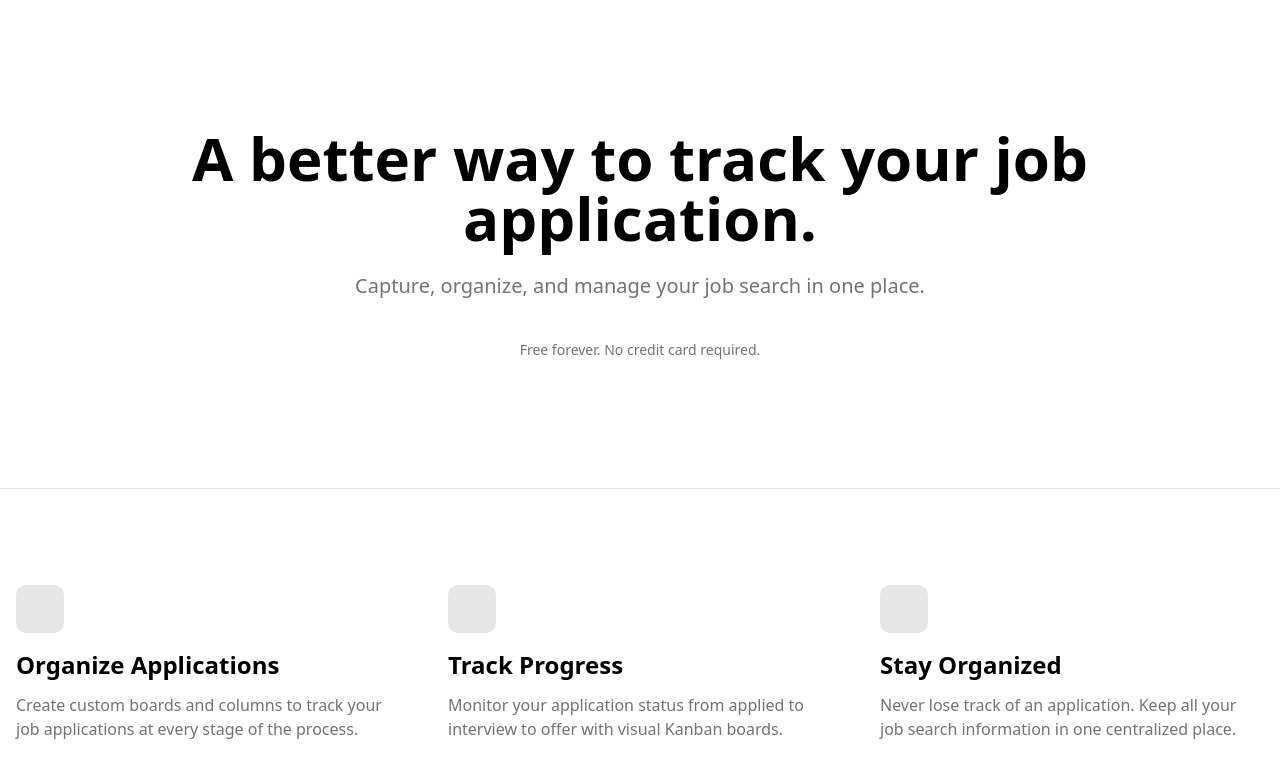
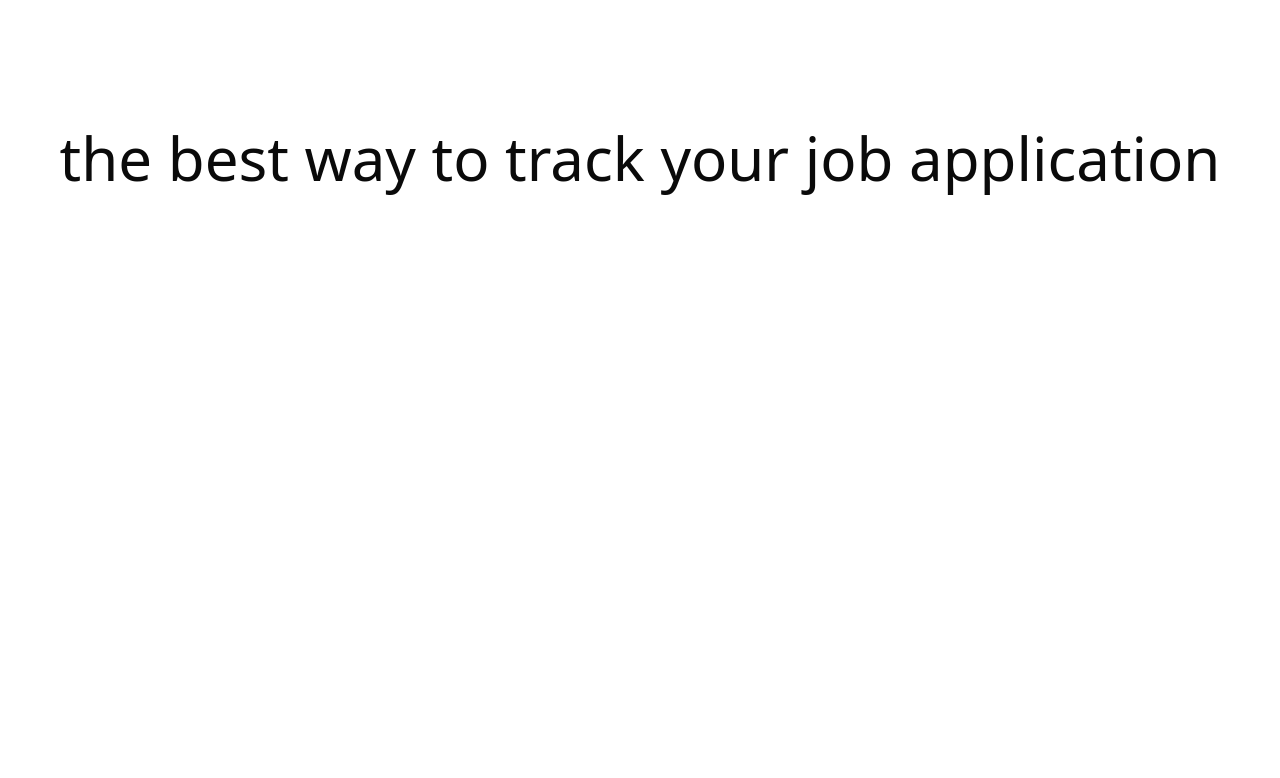
Before and after one commit to sandula-sanchana/Job-application-tracker, a Next.js app: page / in a window 1280 px wide. Shown: the top 778 px of the page. Built offline with nearby package versions, Linux system fonts and the light colour scheme.

Commit message:
add home page main text

```diff
--- a/app/globals.css
+++ b/app/globals.css
@@ -6,8 +6,8 @@
 @theme inline {
     --color-background: var(--background);
     --color-foreground: var(--foreground);
-    --font-sans: var(--font-geist-sans);
-    --font-mono: var(--font-geist-mono);
+    /*--font-sans: var(--font-geist-sans);*/
+    /*--font-mono: var(--font-geist-mono);*/
     --color-sidebar-ring: var(--sidebar-ring);
     --color-sidebar-border: var(--sidebar-border);
     --color-sidebar-accent-foreground: var(--sidebar-accent-foreground);
--- a/app/page.tsx
+++ b/app/page.tsx
@@ -4,76 +4,16 @@
   return (
    <>
        <div className="flex min-h-screen flex-col bg-white">
-           <main className="flex-1">
-               {/* Hero Section */}
-               <section className="container mx-auto px-4 py-32">
-                   <div className="mx-auto max-w-4xl text-center">
-                       <h1 className="text-black mb-6 text-6xl font-bold">
-                           A better way to track your job application.
-                       </h1>
-                       <p className="text-muted-foreground mb-10 text-xl">
-                           Capture, organize, and manage your job search in one place.
-                       </p>
-                       <div className="flex flex-col items-center gap-4">
-                           {/*<Link href="/sign-up">*/}
-                           {/*    <Button size="lg" className="h-12 px-8 text-lg font-medium">*/}
-                           {/*        Start for free <ArrowRight className="ml-2" />*/}
-                           {/*    </Button>*/}
-                           {/*</Link>*/}
-                           <p className="text-sm text-muted-foreground">
-                               Free forever. No credit card required.
-                           </p>
-                       </div>
-                   </div>
-               </section>
+          <main className='flex'>
+              <section className='container mx-auto px-4 py-32 text-6xl'>
+                 <div>
+                     <h1 className='text-center'>
+                         the best way to track your job application
+                     </h1>
+                 </div>
 
-               {/* Hero Images Section with Tabs */}
-               {/*<ImageTabs />*/}
-
-               {/* Features Section */}
-               <section className="border-t bg-white py-24">
-                   <div className="container mx-auto px-4">
-                       <div className="grid gap-12 md:grid-cols-3">
-                           <div className="flex flex-col">
-                               <div className="mb-4 inline-flex h-12 w-12 items-center justify-center rounded-lg bg-primary/10">
-                                   {/*<Briefcase className="h-6 w-6 text-primary" />*/}
-                               </div>
-                               <h3 className="mb-3 text-2xl font-semibold text-black">
-                                   Organize Applications
-                               </h3>
-                               <p className="text-muted-foreground">
-                                   Create custom boards and columns to track your job
-                                   applications at every stage of the process.
-                               </p>
-                           </div>
-                           <div className="flex flex-col">
-                               <div className="mb-4 inline-flex h-12 w-12 items-center justify-center rounded-lg bg-primary/10">
-                                   {/*<TrendingUp className="h-6 w-6 text-primary" />*/}
-                               </div>
-                               <h3 className="mb-3 text-2xl font-semibold text-black">
-                                   Track Progress
-                               </h3>
-                               <p className="text-muted-foreground">
-                                   Monitor your application status from applied to interview to
-                                   offer with visual Kanban boards.
-                               </p>
-                           </div>
-                           <div className="flex flex-col">
-                               <div className="mb-4 inline-flex h-12 w-12 items-center justify-center rounded-lg bg-primary/10">
-                                   {/*<CheckCircle2 className="h-6 w-6 text-primary" />*/}
-                               </div>
-                               <h3 className="mb-3 text-2xl font-semibold text-black">
-                                   Stay Organized
-                               </h3>
-                               <p className="text-muted-foreground">
-                                   Never lose track of an application. Keep all your job search
-                                   information in one centralized place.
-                               </p>
-                           </div>
-                       </div>
-                   </div>
-               </section>
-           </main>
+              </section>
+          </main>
        </div>
    </>
   );
--- /dev/null
+++ b/components/ui/button.tsx
@@ -0,0 +1,62 @@
+import * as React from "react"
+import { Slot } from "@radix-ui/react-slot"
+import { cva, type VariantProps } from "class-variance-authority"
+
+import { cn } from "@/lib/utils"
+
+const buttonVariants = cva(
+  "inline-flex items-center justify-center gap-2 whitespace-nowrap rounded-md text-sm font-medium transition-all disabled:pointer-events-none disabled:opacity-50 [&_svg]:pointer-events-none [&_svg:not([class*='size-'])]:size-4 shrink-0 [&_svg]:shrink-0 outline-none focus-visible:border-ring focus-visible:ring-ring/50 focus-visible:ring-[3px] aria-invalid:ring-destructive/20 dark:aria-invalid:ring-destructive/40 aria-invalid:border-destructive",
+  {
+    variants: {
+      variant: {
+        default: "bg-primary text-primary-foreground hover:bg-primary/90",
+        destructive:
+          "bg-destructive text-white hover:bg-destructive/90 focus-visible:ring-destructive/20 dark:focus-visible:ring-destructive/40 dark:bg-destructive/60",
+        outline:
+          "border bg-background shadow-xs hover:bg-accent hover:text-accent-foreground dark:bg-input/30 dark:border-input dark:hover:bg-input/50",
+        secondary:
+          "bg-secondary text-secondary-foreground hover:bg-secondary/80",
+        ghost:
+          "hover:bg-accent hover:text-accent-foreground dark:hover:bg-accent/50",
+        link: "text-primary underline-offset-4 hover:underline",
+      },
+      size: {
+        default: "h-9 px-4 py-2 has-[>svg]:px-3",
+        sm: "h-8 rounded-md gap-1.5 px-3 has-[>svg]:px-2.5",
+        lg: "h-10 rounded-md px-6 has-[>svg]:px-4",
+        icon: "size-9",
+        "icon-sm": "size-8",
+        "icon-lg": "size-10",
+      },
+    },
+    defaultVariants: {
+      variant: "default",
+      size: "default",
+    },
+  }
+)
+
+function Button({
+  className,
+  variant = "default",
+  size = "default",
+  asChild = false,
+  ...props
+}: React.ComponentProps<"button"> &
+  VariantProps<typeof buttonVariants> & {
+    asChild?: boolean
+  }) {
+  const Comp = asChild ? Slot : "button"
+
+  return (
+    <Comp
+      data-slot="button"
+      data-variant={variant}
+      data-size={size}
+      className={cn(buttonVariants({ variant, size, className }))}
+      {...props}
+    />
+  )
+}
+
+export { Button, buttonVariants }
--- a/package.json
+++ b/package.json
@@ -9,6 +9,7 @@
     "lint": "eslint"
   },
   "dependencies": {
+    "@radix-ui/react-slot": "^1.2.4",
     "class-variance-authority": "^0.7.1",
     "clsx": "^2.1.1",
     "lucide-react": "^0.562.0",
```
Also changed, not shown: 1 other file (tests, documents, lock files or other folders).
